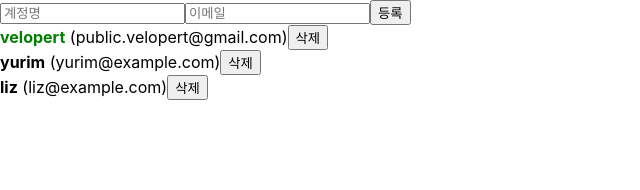
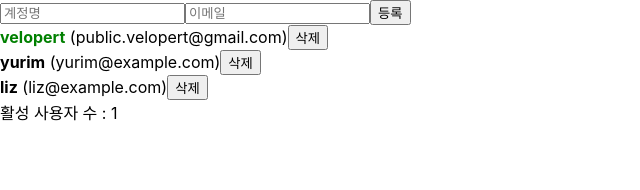
Before and after one commit to yurim-hgr/reactReview, a React (Create React App) app: page / in a window 1280 px wide. Shown: the top 190 px of the page, without its empty margins (0-640 px from the left). Built offline with nearby package versions, Linux system fonts and the light colour scheme.

Commit message:
useMemo 를 사용하여 연산한 값 재사용하기

```diff
--- a/src/App.js
+++ b/src/App.js
@@ -1,4 +1,4 @@
-import React, { useRef, useState } from "react";
+import React, { useMemo, useRef, useState } from "react";
 import Wrapper from "./Wrapper";
 import Hello from "./Hello";
 import ChoiceContainer from "./ChoiceContainer";
@@ -6,6 +6,11 @@
 import UserList from "./UserList";
 import NewChoiceList from "./NewChoiceList";
 import CreateUser from "./CreateUser";
+
+function countActiveUsers(users) {
+  console.log("활성사용자 수를 세는 중 ..");
+  return users.filter((user) => user.active).length;
+}
 
 function App() {
   const [Inputs, setInputs] = useState({
@@ -77,6 +82,7 @@
     );
   };
 
+  const count = useMemo(() => countActiveUsers(users), [users]);
   return (
     <>
       <CreateUser
@@ -86,6 +92,7 @@
         onCreate={onCreate}
       />
       <UserList users={users} onRemove={onRemove} onToggle={onToggle} />
+      <div>활성 사용자 수 : {count}</div>
     </>
   );
 }
```
